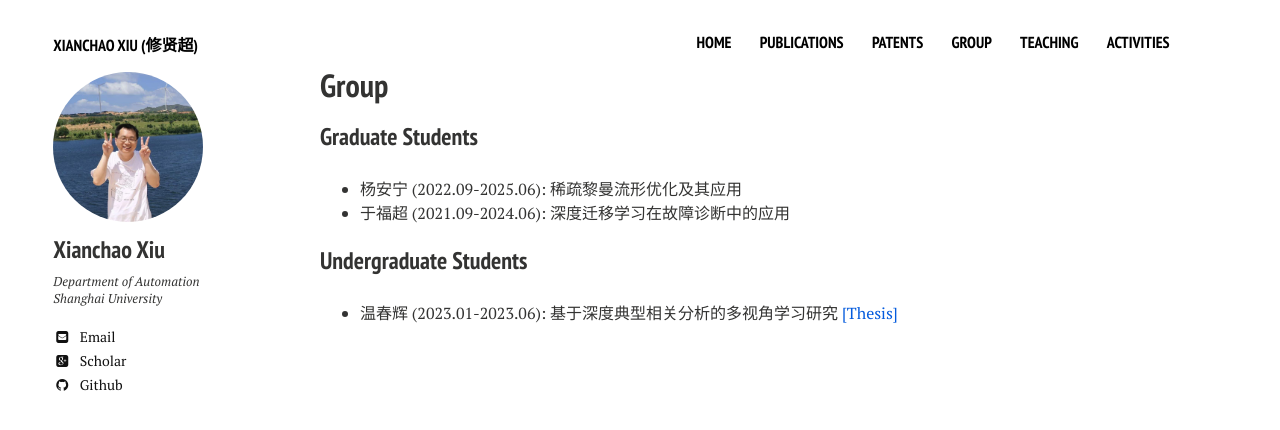
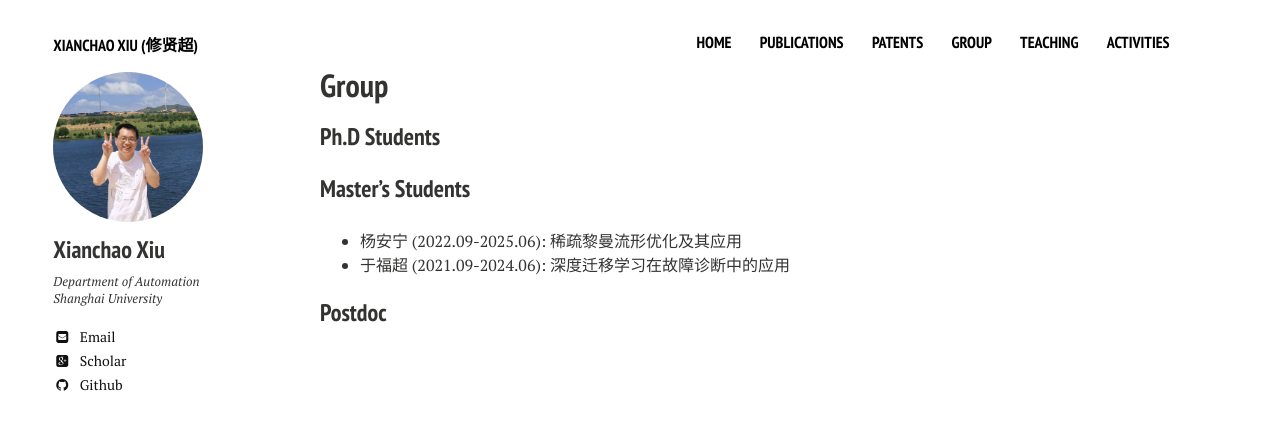
Before and after one commit to xianchaoxiu/xianchaoxiu.github.io, a Jekyll site: the page built from group/index.md, in a window 1280 px wide. Shown: the top 430 px of the page. Built offline with Jekyll 4.4.1, drawn with Linux system fonts in a browser that asks for light colours; nearby versions of some CDN libraries.

Commit message:
Update index.md

```diff
--- a/group/index.md
+++ b/group/index.md
@@ -8,10 +8,11 @@ share: false
 ---
 
 
+### Ph.D Students
 
-### Graduate Students
+### Master's Students
 * 杨安宁 (2022.09-2025.06): 稀疏黎曼流形优化及其应用
 * 于福超 (2021.09-2024.06): 深度迁移学习在故障诊断中的应用
 
-### Undergraduate Students
-* 温春辉 (2023.01-2023.06): 基于深度典型相关分析的多视角学习研究 <a href="../group/2023-Wen-Paper.pdf" class="textlink" target="_blank">[Thesis]</a><br>
+
+### Postdoc
```
